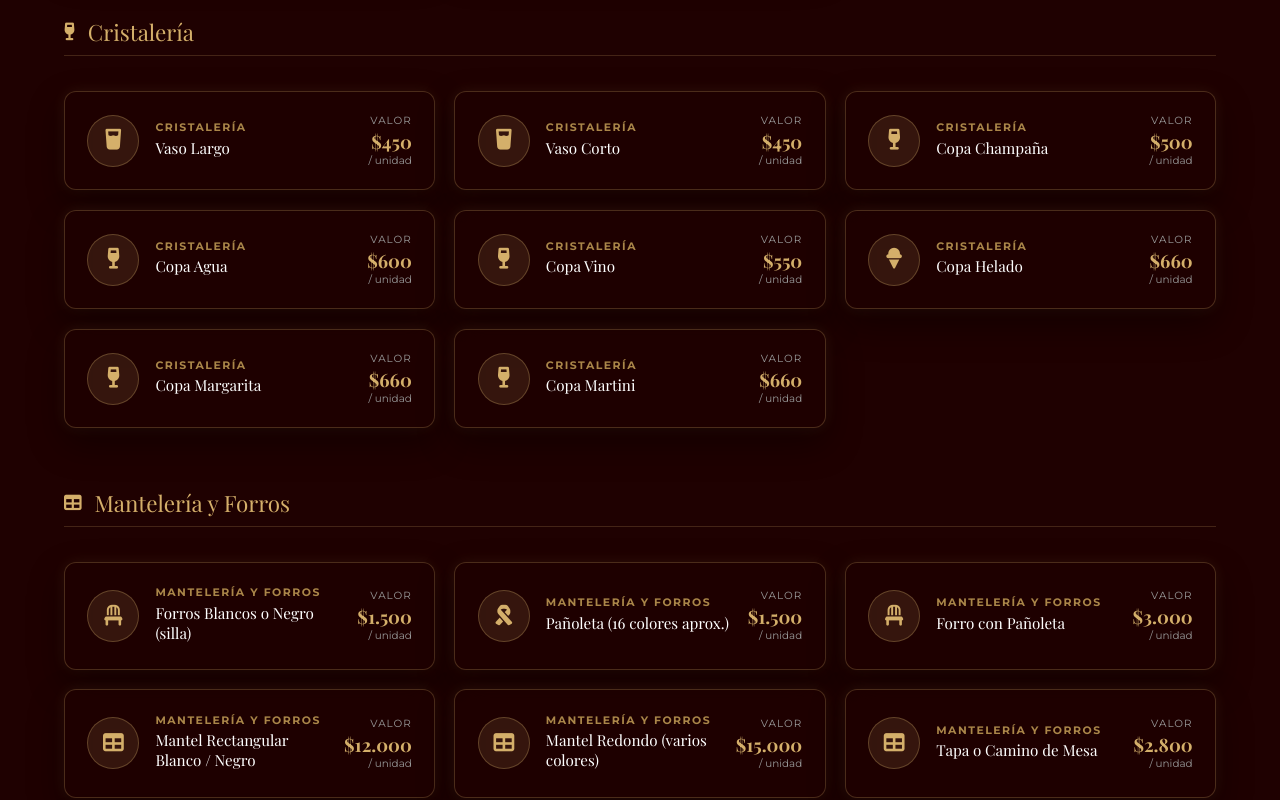
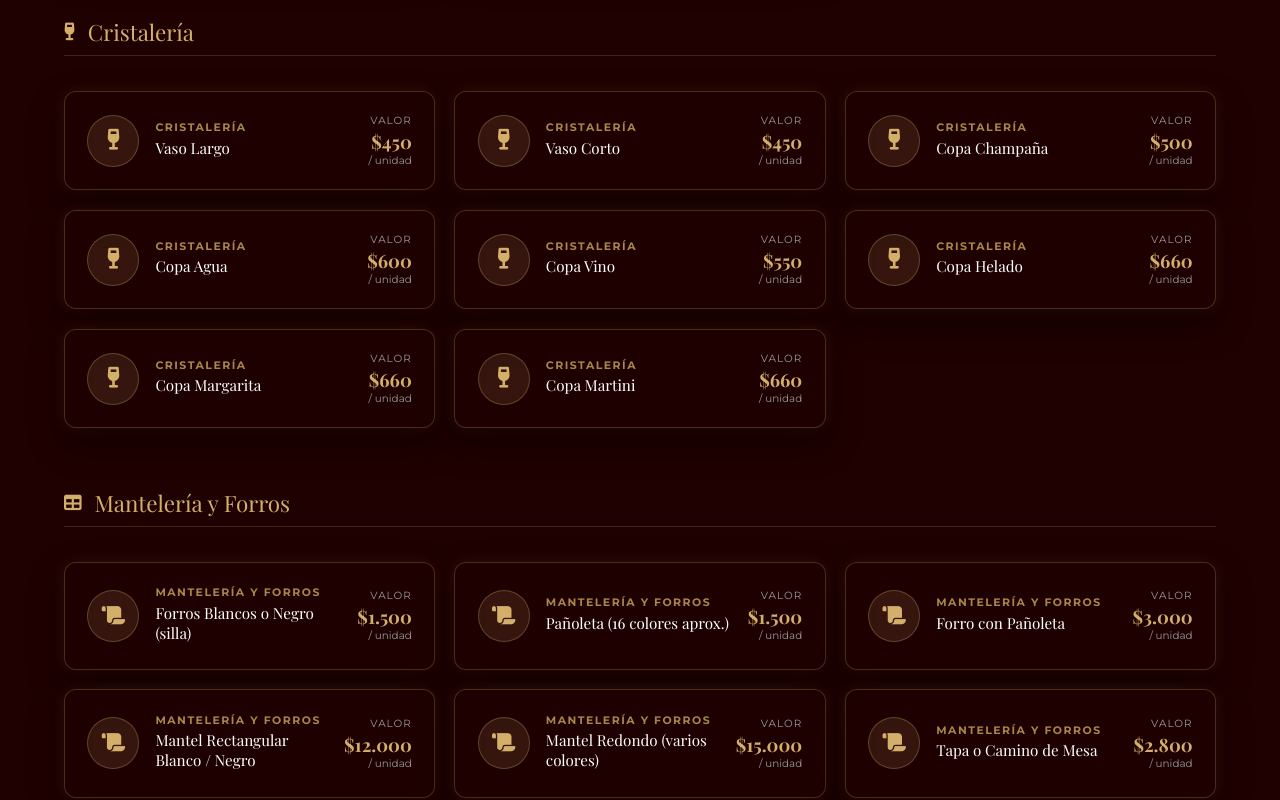
Before and after one commit to charly197710/santaella, a website: page catalogo-menaje.html in a window 1280 px wide. Shown: the part 1300-2100 px from the top of the page. Drawn offline with nearby package versions, Linux system fonts and the light colour scheme; a web font is replaced by a local one.

Commit message:
Homogeneizar iconos por categoria en catalogo de menaje

```diff
--- a/catalogo-menaje.html
+++ b/catalogo-menaje.html
@@ -491,26 +491,26 @@
             { name: "Cuchara",                       price: 350,   cat: "cubiertos",  icon: "fa-utensils" },
             { name: "Tenedor Pequeño",               price: 350,   cat: "cubiertos",  icon: "fa-utensils" },
             { name: "Cucharita Pequeña",             price: 350,   cat: "cubiertos",  icon: "fa-utensils" },
-            { name: "Vaso Largo",                    price: 450,   cat: "cristaleria",icon: "fa-glass-water" },
-            { name: "Vaso Corto",                    price: 450,   cat: "cristaleria",icon: "fa-glass-water" },
+            { name: "Vaso Largo",                    price: 450,   cat: "cristaleria",icon: "fa-wine-glass" },
+            { name: "Vaso Corto",                    price: 450,   cat: "cristaleria",icon: "fa-wine-glass" },
             { name: "Copa Champaña",                 price: 500,   cat: "cristaleria",icon: "fa-wine-glass" },
             { name: "Copa Agua",                     price: 600,   cat: "cristaleria",icon: "fa-wine-glass" },
             { name: "Copa Vino",                     price: 550,   cat: "cristaleria",icon: "fa-wine-glass" },
-            { name: "Copa Helado",                   price: 660,   cat: "cristaleria",icon: "fa-ice-cream" },
+            { name: "Copa Helado",                   price: 660,   cat: "cristaleria",icon: "fa-wine-glass" },
             { name: "Copa Margarita",                price: 660,   cat: "cristaleria",icon: "fa-wine-glass" },
             { name: "Copa Martini",                  price: 660,   cat: "cristaleria",icon: "fa-wine-glass" },
-            { name: "Forros Blancos o Negro (silla)",price: 1500,  cat: "manteleria", icon: "fa-chair" },
-            { name: "Pañoleta (16 colores aprox.)",  price: 1500,  cat: "manteleria", icon: "fa-ribbon" },
-            { name: "Forro con Pañoleta",            price: 3000,  cat: "manteleria", icon: "fa-chair" },
-            { name: "Mantel Rectangular Blanco / Negro", price: 12000, cat: "manteleria", icon: "fa-table" },
-            { name: "Mantel Redondo (varios colores)", price: 15000, cat: "manteleria", icon: "fa-table" },
-            { name: "Tapa o Camino de Mesa",         price: 2800,  cat: "manteleria", icon: "fa-table" },
-            { name: "Tapa de Lujo",                  price: 12000, cat: "manteleria", icon: "fa-table" },
+            { name: "Forros Blancos o Negro (silla)",price: 1500,  cat: "manteleria", icon: "fa-scroll" },
+            { name: "Pañoleta (16 colores aprox.)",  price: 1500,  cat: "manteleria", icon: "fa-scroll" },
+            { name: "Forro con Pañoleta",            price: 3000,  cat: "manteleria", icon: "fa-scroll" },
+            { name: "Mantel Rectangular Blanco / Negro", price: 12000, cat: "manteleria", icon: "fa-scroll" },
+            { name: "Mantel Redondo (varios colores)", price: 15000, cat: "manteleria", icon: "fa-scroll" },
+            { name: "Tapa o Camino de Mesa",         price: 2800,  cat: "manteleria", icon: "fa-scroll" },
+            { name: "Tapa de Lujo",                  price: 12000, cat: "manteleria", icon: "fa-scroll" },
             { name: "Silla Plástica",                price: 1500,  cat: "sillas",     icon: "fa-chair" },
             { name: "Silla Phoenix con Cojín",       price: 5500,  cat: "sillas",     icon: "fa-chair" },
             { name: "Silla Tiffany Plateada con Cojín", price: 5500, cat: "sillas",   icon: "fa-chair" },
             { name: "Silla Crossback con Cojín",     price: 8000,  cat: "sillas",     icon: "fa-chair" },
-            { name: "Cojines Blancos para Silla Tiffany", price: 2500, cat: "sillas", icon: "fa-couch" },
+            { name: "Cojines Blancos para Silla Tiffany", price: 2500, cat: "sillas", icon: "fa-chair" },
             { name: "Sillas Plásticas Niños",        price: 2500,  cat: "sillas",     icon: "fa-chair" },
             { name: "Mesas Plásticas Niños",         price: 8000,  cat: "sillas",     icon: "fa-table" },
             { name: "Mesa Redonda 1.50m Diámetro",   price: 15000, cat: "sillas",     icon: "fa-table" },
```
